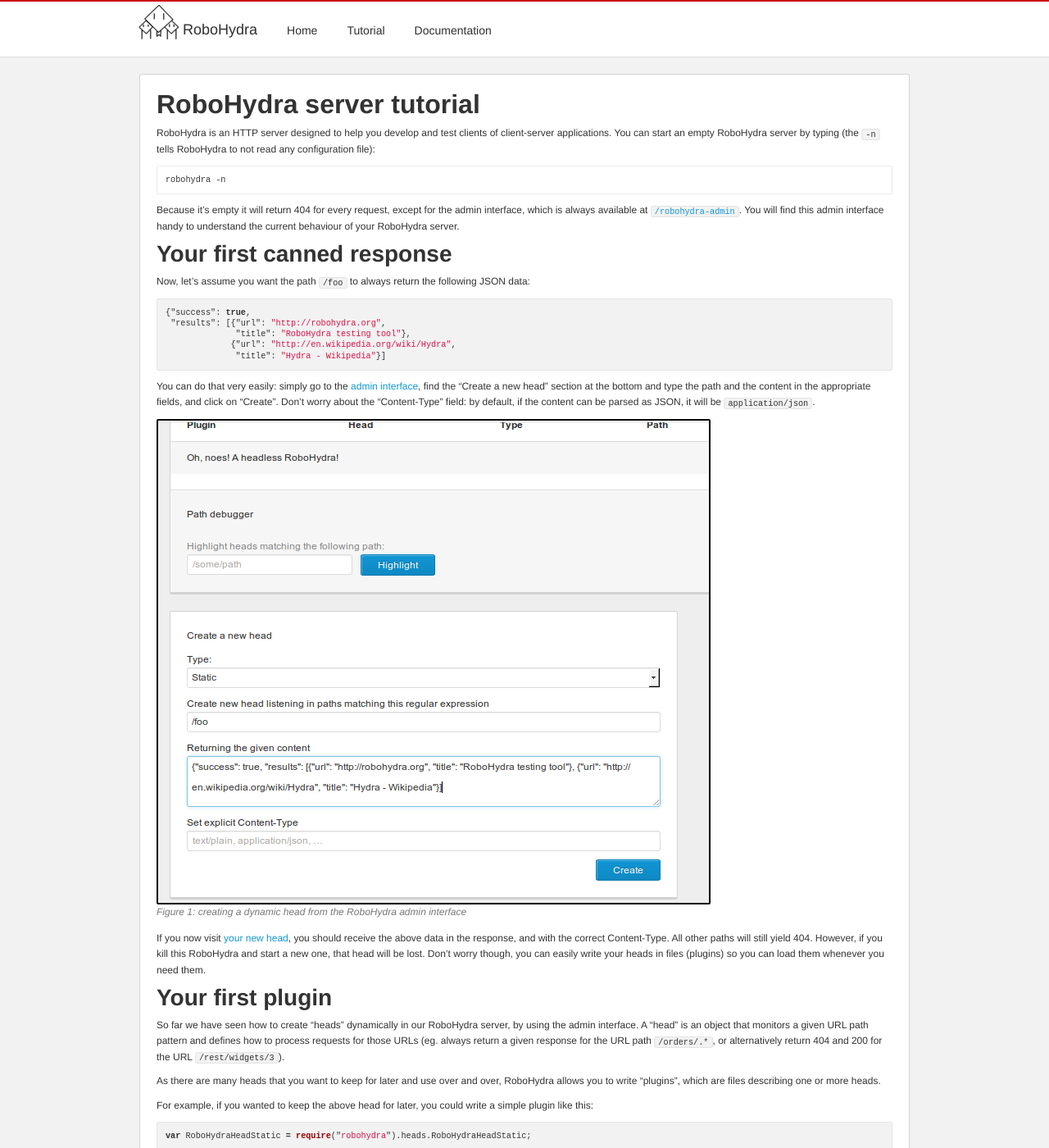
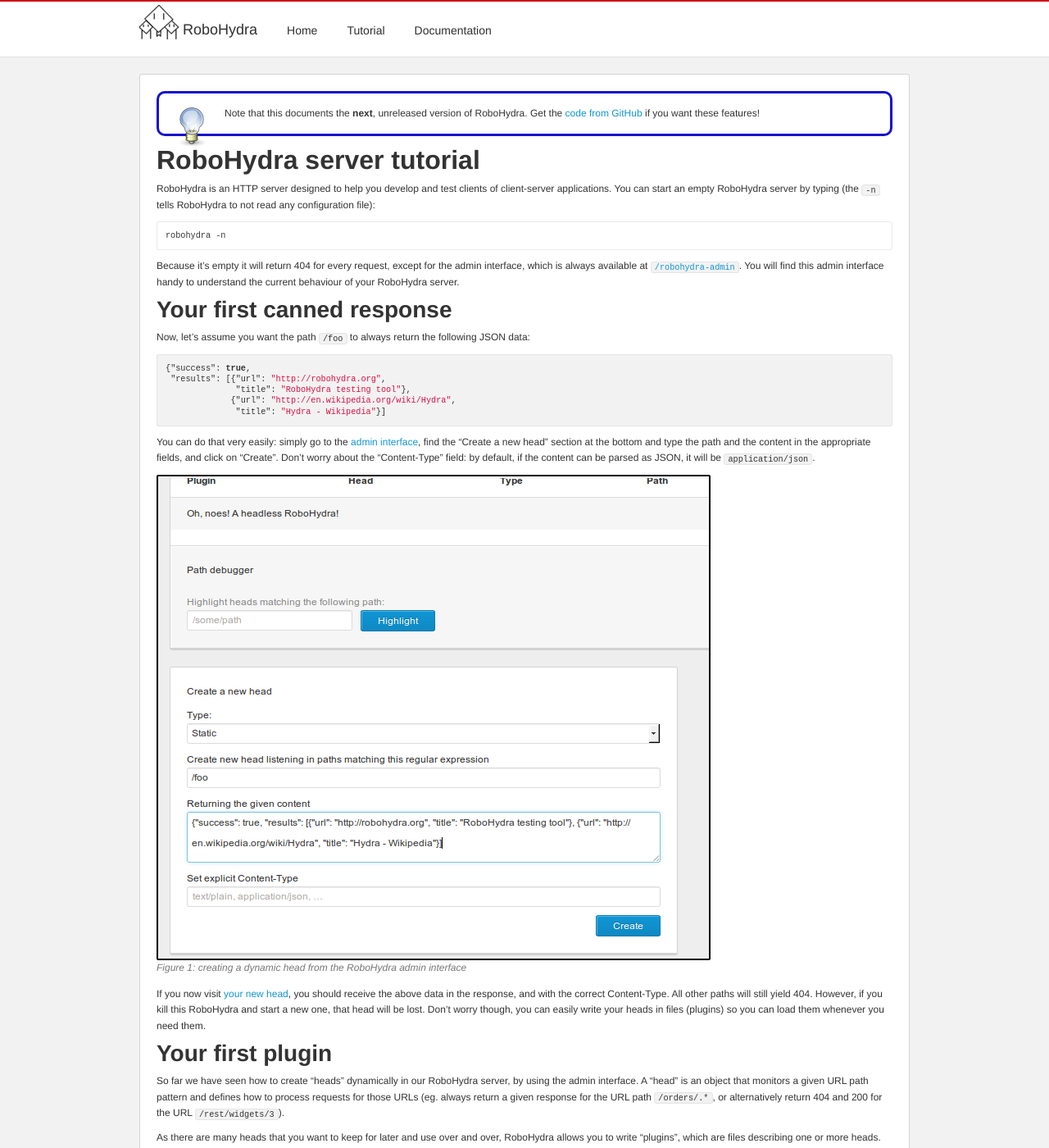
Before and after one commit to robohydra/robohydra, a Jekyll site: the page built from tutorial/next/index.md, in a window 1280 px wide and 1400 px high. Shown: the whole window at 82% size. Built offline with Jekyll 4.4.1, drawn with Linux system fonts in a browser that asks for light colours.

Commit message:
Link to the "next" tutorial versions from old tutorials

```diff
--- a/static/css/robohydra.css
+++ b/static/css/robohydra.css
@@ -16,3 +16,29 @@
     color: #777;
     margin-bottom: 2ex;
 }
+
+div.warning {
+    background-color: transparent;
+    border: 3px solid #cc0f16;
+    border-radius: 10px;
+    padding: 15px;
+    margin-bottom: 2ex;
+}
+
+div.info {
+    background-color: transparent;
+    border: 3px solid #160fcc;
+    border-radius: 10px;
+    padding: 15px;
+    margin-bottom: 2ex;
+}
+
+div.warning img {
+    float: left;
+    padding-right: 15px;
+}
+
+div.info img {
+    float: left;
+    padding-right: 15px;
+}
--- a/tutorial/next/index.md
+++ b/tutorial/next/index.md
@@ -1,6 +1,15 @@
 ---
 layout: default
 ---
+<div class="info">
+  <img src="/static/img/dialog-information.png"/>
+
+  Note that this documents the <strong>next</strong>, unreleased
+  version of RoboHydra. Get the <a
+  href="https://github.com/robohydra/robohydra">code from GitHub</a>
+  if you want these features!
+</div>
+
 RoboHydra server tutorial
 =========================
 
```
Also changed, not shown: tutorial/advanced/index.md (+8 -0 lines), tutorial/index.md (+8 -0 lines), tutorial/next/advanced/index.md (+9 -0 lines), static/img/dialog-information.png (added), static/img/dialog-warning.png (added).
